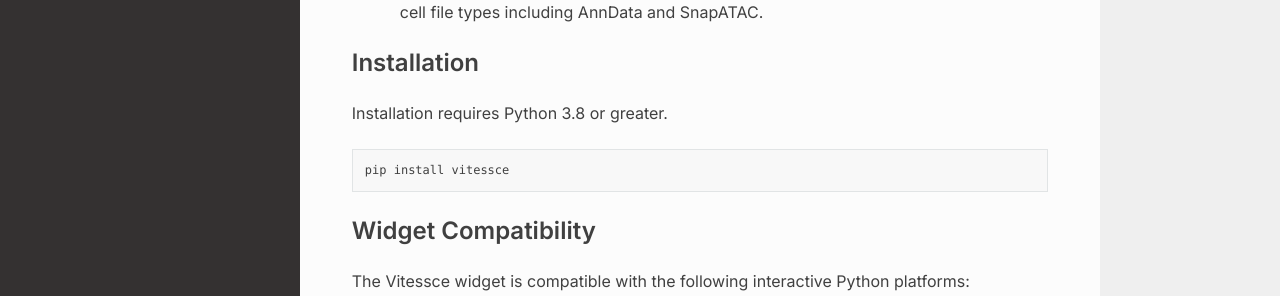
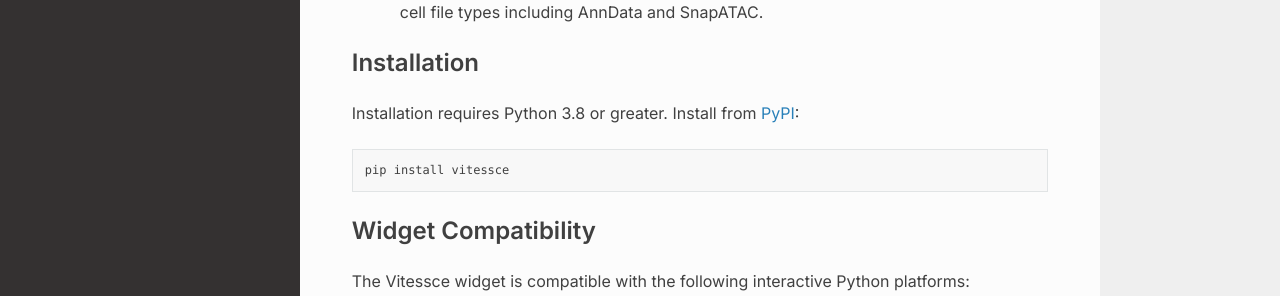
Before and after one commit to vitessce/vitessce-python, a Sphinx documentation site: the page built from docs/index.rst, in a window 1280 px wide and 1304 px high. Shown: the part 424-720 px from the top of the window. Built offline with Sphinx 7.4.7 and the Read the Docs theme 2.0.0, drawn with Linux system fonts in a browser that asks for light colours.

Commit message:
Update docs

```diff
--- a/docs/index.rst
+++ b/docs/index.rst
@@ -22,7 +22,7 @@
 Installation
 -------------
 
-Installation requires Python 3.8 or greater.
+Installation requires Python 3.8 or greater. Install from `PyPI <https://pypi.org/project/vitessce>`_:
 
 .. code-block:: bash
 
```
Also changed, not shown: README.md (+3 -2 lines).
